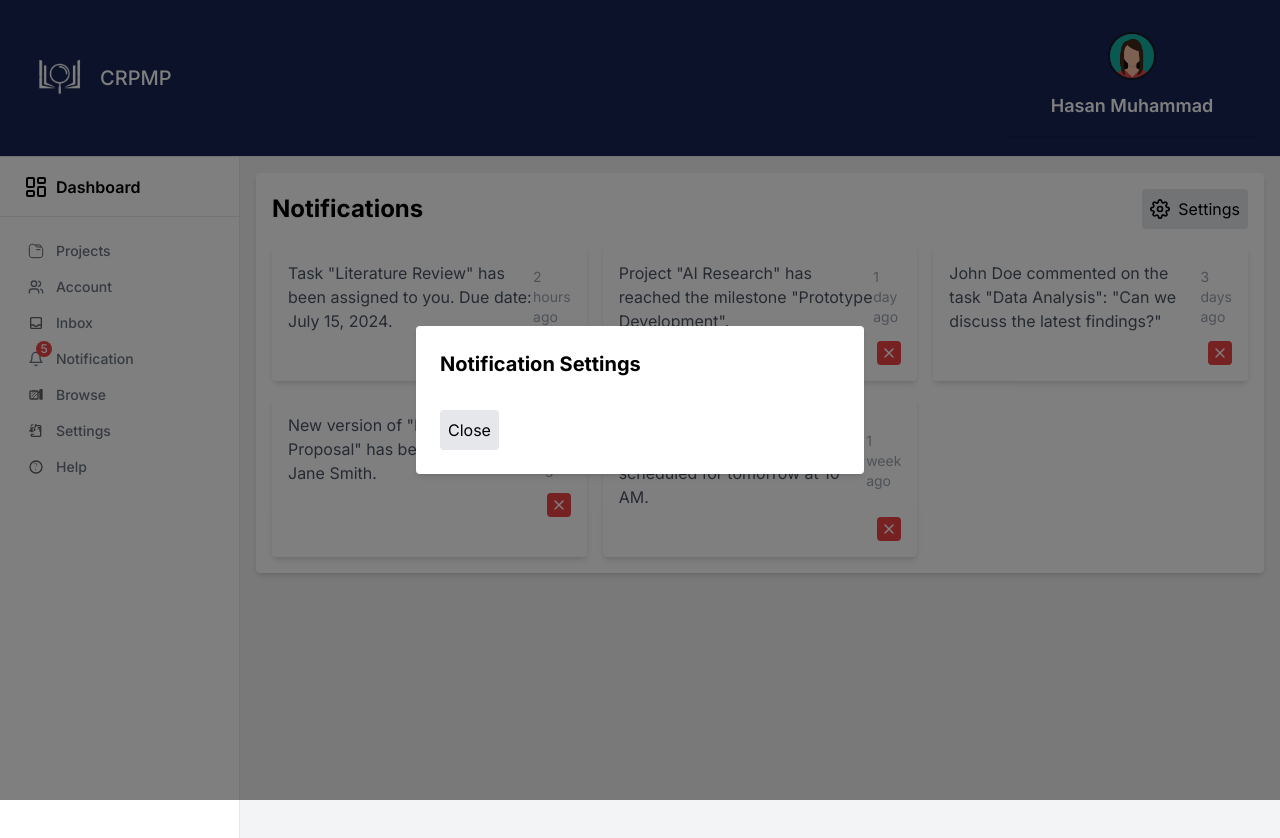
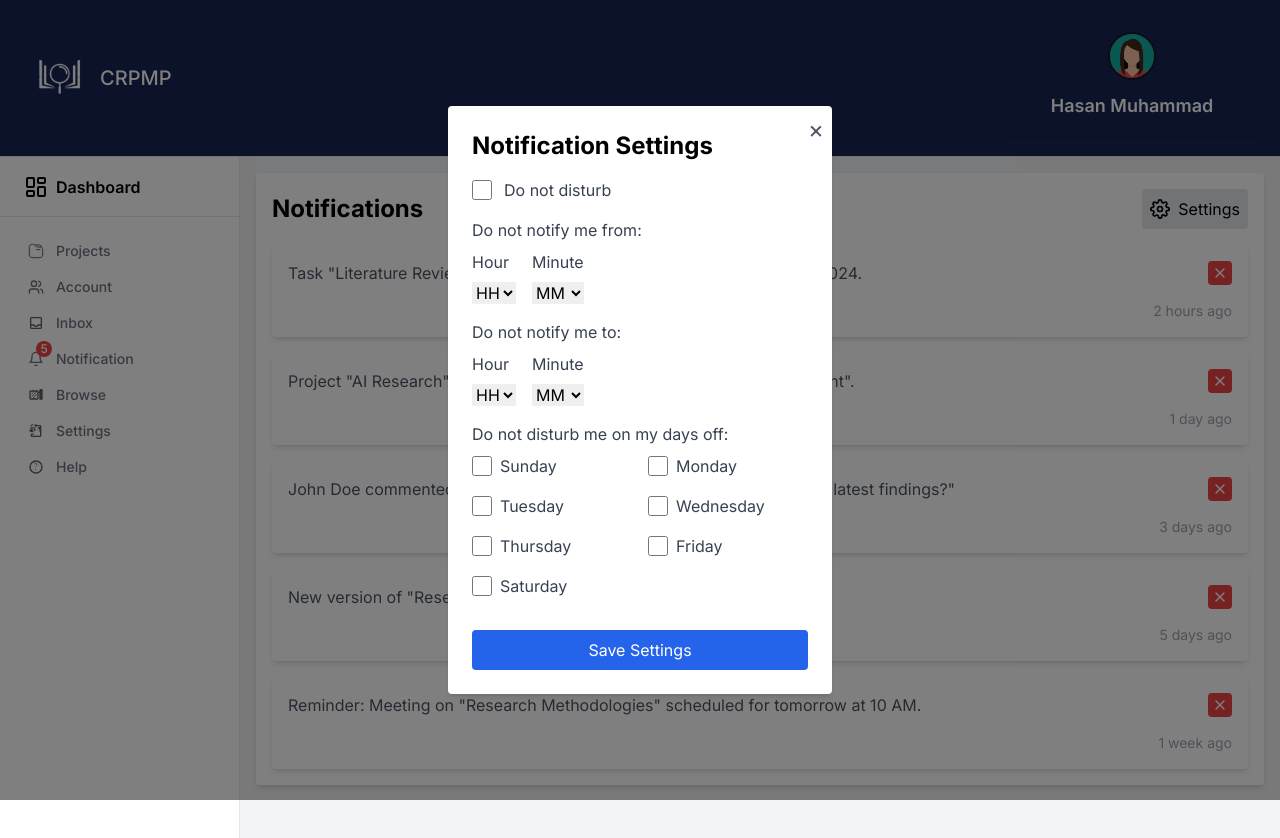
Before and after one commit to Senior-Project-CRPMP/front_nextjs, a Next.js app: page /dashboard/Notification in a window 1280 px wide. Both pictures are taken after a click on the button "Settings". Shown: the top 838 px of the page. Built offline with nearby package versions, Linux system fonts and the light colour scheme.

Commit message:
Notification Settings

```diff
--- /dev/null
+++ b/src/app/dashboard/Notification/NotificatonSettings.tsx
@@ -0,0 +1,136 @@
+// pages/settings.tsx
+import React, { useState } from 'react';
+
+const NotificationSettings: React.FC = () => {
+  const [showPopup, setShowPopup] = useState(true); // Set to true to display the settings panel by default
+  const [doNotDisturb, setDoNotDisturb] = useState(false);
+  const [schedule, setSchedule] = useState({ from: { hour: '', minute: '' }, to: { hour: '', minute: '' } });
+  const [daysOff, setDaysOff] = useState<string[]>([]);
+
+  const handlePopupToggle = () => {
+    setShowPopup(!showPopup);
+  };
+
+  const toggleDayOff = (day: string) => {
+    if (daysOff.includes(day)) {
+      setDaysOff(daysOff.filter(d => d !== day));
+    } else {
+      setDaysOff([...daysOff, day]);
+    }
+  };
+
+  const hours = Array.from({ length: 24 }, (_, i) => i.toString().padStart(2, '0'));
+  const minutes = Array.from({ length: 60 }, (_, i) => i.toString().padStart(2, '0'));
+
+  return (
+    <div >
+      {showPopup && (
+        <div className="fixed inset-0 bg-black bg-opacity-50 flex items-center justify-center z-50">
+          <div className="bg-white p-6 rounded shadow-md w-full max-w-sm relative">
+            <button onClick={handlePopupToggle} className="absolute top-2 right-2 text-gray-600 hover:text-gray-800 text-2xl">
+              &times;
+            </button>
+            <h1 className="text-2xl font-bold mb-4">Notification Settings</h1>
+
+            <div className="mb-4">
+              <label className="flex items-center space-x-3">
+                <input
+                  type="checkbox"
+                  checked={doNotDisturb}
+                  onChange={() => setDoNotDisturb(!doNotDisturb)}
+                  className="form-checkbox h-5 w-5 text-blue-600"
+                />
+                <span className="text-gray-700">Do not disturb</span>
+              </label>
+            </div>
+
+            <div className="mb-4">
+              <label className="block text-gray-700 mb-2">Do not notify me from:</label>
+              <div className="flex space-x-4">
+                <div className="flex flex-col">
+                  <label className="text-gray-700 mb-1">Hour</label>
+                  <select
+                    value={schedule.from.hour}
+                    onChange={(e) => setSchedule({ ...schedule, from: { ...schedule.from, hour: e.target.value } })}
+                    className="form-select mt-1 block w-full"
+                  >
+                    <option value="">HH</option>
+                    {hours.map(hour => (
+                      <option key={hour} value={hour}>{hour}</option>
+                    ))}
+                  </select>
+                </div>
+                <div className="flex flex-col">
+                  <label className="text-gray-700 mb-1">Minute</label>
+                  <select
+                    value={schedule.from.minute}
+                    onChange={(e) => setSchedule({ ...schedule, from: { ...schedule.from, minute: e.target.value } })}
+                    className="form-select mt-1 block w-full"
+                  >
+                    <option value="">MM</option>
+                    {minutes.map(minute => (
+                      <option key={minute} value={minute}>{minute}</option>
+                    ))}
+                  </select>
+                </div>
+              </div>
+            </div>
+
+            <div className="mb-4">
+              <label className="block text-gray-700 mb-2">Do not notify me to:</label>
+              <div className="flex space-x-4">
+                <div className="flex flex-col">
+                  <label className="text-gray-700 mb-1">Hour</label>
+                  <select
+                    value={schedule.to.hour}
+                    onChange={(e) => setSchedule({ ...schedule, to: { ...schedule.to, hour: e.target.value } })}
+                    className="form-select mt-1 block w-full"
+                  >
+                    <option value="">HH</option>
+                    {hours.map(hour => (
+                      <option key={hour} value={hour}>{hour}</option>
+                    ))}
+                  </select>
+                </div>
+                <div className="flex flex-col">
+                  <label className="text-gray-700 mb-1">Minute</label>
+                  <select
+                    value={schedule.to.minute}
+                    onChange={(e) => setSchedule({ ...schedule, to: { ...schedule.to, minute: e.target.value } })}
+                    className="form-select mt-1 block w-full"
+                  >
+                    <option value="">MM</option>
+                    {minutes.map(minute => (
+                      <option key={minute} value={minute}>{minute}</option>
+                    ))}
+                  </select>
+                </div>
+              </div>
+            </div>
+
+            <div className="mb-4">
+              <label className="block text-gray-700 mb-2">Do not disturb me on my days off:</label>
+              <div className="grid grid-cols-2 gap-4">
+                {['Sunday', 'Monday', 'Tuesday', 'Wednesday', 'Thursday', 'Friday', 'Saturday'].map(day => (
+                  <label key={day} className="flex items-center space-x-2">
+                    <input
+                      type="checkbox"
+                      checked={daysOff.includes(day)}
+                      onChange={() => toggleDayOff(day)}
+                      className="form-checkbox h-5 w-5 text-blue-600"
+                    />
+                    <span className="text-gray-700">{day}</span>
+                  </label>
+                ))}
+              </div>
+            </div>
+
+            <button className="w-full bg-blue-600 text-white py-2 rounded mt-4 hover:bg-blue-700">Save Settings</button>
+          </div>
+        </div>
+      )}
+    </div>
+  );
+};
+
+export default NotificationSettings;
--- a/src/app/dashboard/Notification/page.tsx
+++ b/src/app/dashboard/Notification/page.tsx
@@ -1,14 +1,9 @@
 // components/NotificationPage.tsx
 'use client'
 import React, { useState } from 'react';
-import { FiBell, FiSettings, FiX } from 'react-icons/fi';
+import { FiSettings, FiX } from 'react-icons/fi';
+import NotificationSettings from './NotificatonSettings';
 
-const members = [
-  { name: 'Member One', role: 'Role One', email: 'member1@example.com', avatar: '/avatar1.jpg' },
-  { name: 'Member Two', role: 'Role Two', email: 'member2@example.com', avatar: '/avatar2.jpg' },
-  { name: 'Member Three', role: 'Role Three', email: 'member3@example.com', avatar: '/avatar3.jpg' },
-  // Add more members as needed
-];
 
 const notifications = [
   { id: 1, type: 'task', message: 'Task "Literature Review" has been assigned to you. Due date: July 15, 2024.', timestamp: '2 hours ago' },
@@ -36,30 +31,22 @@ const NotificationPage: React.FC = () => {
             <span className="ml-2">Settings</span>
           </button>
         </div>
-        <div className="grid grid-cols-1 md:grid-cols-2 lg:grid-cols-3 gap-4">
+        <div className="grid grid-cols-1 md:grid-cols-2 lg:grid-cols-1 gap-4">
           {notifications.map(notification => (
-            <div key={notification.id} className="bg-white p-4 rounded shadow-md flex flex-col">
-              <div className="flex justify-between items-center">
+            <div key={notification.id} className="bg-white p-4 rounded shadow-md flex flex-col justify-between">
+              <div className="flex justify-between items-start">
                 <div className="text-gray-600">{notification.message}</div>
-                <div className="text-gray-400 text-sm">{notification.timestamp}</div>
+                <button className="ml-2 p-1 bg-red-500 text-white rounded">
+                  <FiX />
+                </button>
               </div>
-              <button className="self-end mt-2 p-1 bg-red-500 text-white rounded">
-                <FiX />
-              </button>
+              <div className="text-gray-400 text-sm mt-4 self-end">{notification.timestamp}</div>
             </div>
           ))}
         </div>
       </div>
       {showSettings && (
-        <div className="fixed inset-0 bg-black bg-opacity-50 flex items-center justify-center">
-          <div className="bg-white p-6 rounded shadow-md w-full max-w-md">
-            <h2 className="text-xl font-bold mb-4">Notification Settings</h2>
-            {/* Add settings form here */}
-            <button onClick={handleSettingsToggle} className="p-2 bg-gray-200 rounded mt-4">
-              Close
-            </button>
-          </div>
-        </div>
+        < NotificationSettings />
       )}
     </div>
   );
```
Also changed, not shown: 2 other files (tests, documents, lock files or other folders).
